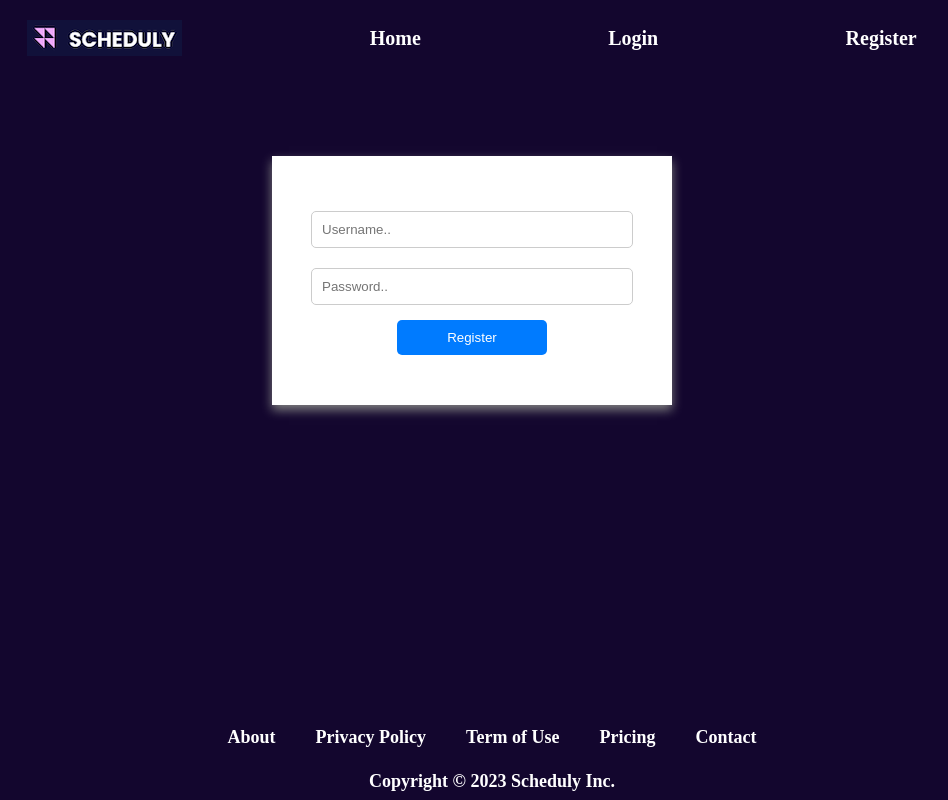
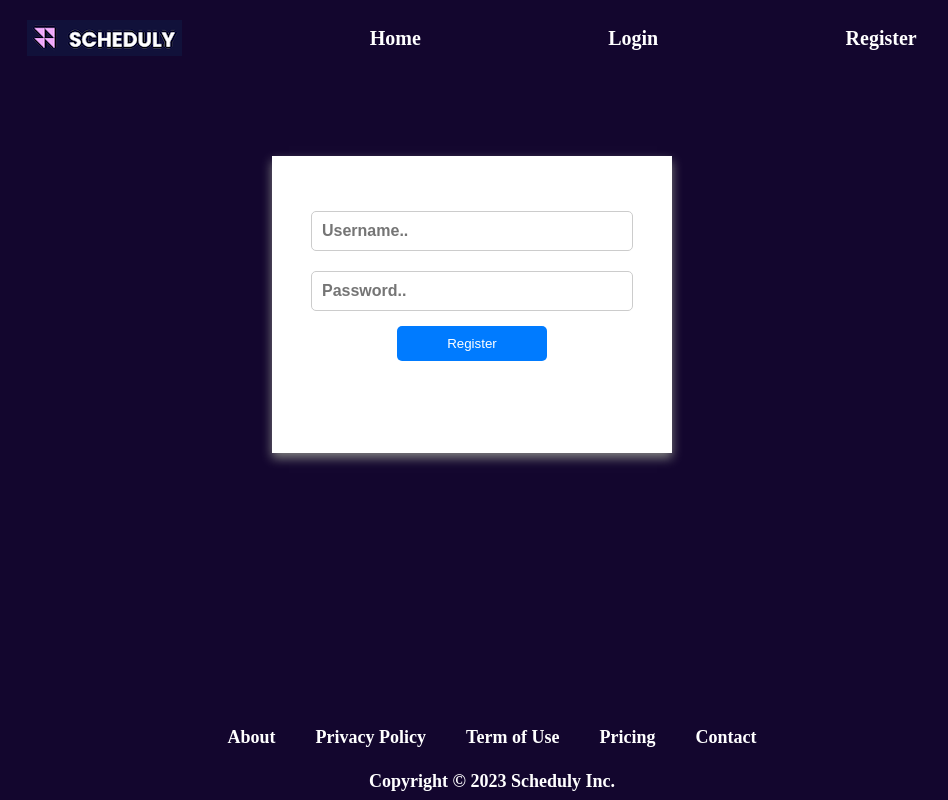
Before and after one commit to DanielL87/task-manager-frontend, a React (Vite) app: page /register in a window 1280 px wide. Shown: the whole page, without its empty margins (168-1116 px from the left). Built offline with nearby package versions, Linux system fonts and the light colour scheme; no server answers.

Commit message:
updated date

```diff
--- a/src/App.css
+++ b/src/App.css
@@ -43,7 +43,9 @@ input {
   margin: 5px 0;
   border: 1px solid #ccc;
   border-radius: 5px;
-  background-color: white;
+  background-color: #ffffff;
+  font-weight: 700;
+  font-size: 16px;
 }
 
 button {
@@ -263,3 +265,8 @@ footer a:hover {
   flex-direction: column;
   gap: 10px;
 }
+
+.error {
+  font-weight: bolder;
+  /* color: #ffffff; */
+}
--- a/src/api/index.js
+++ b/src/api/index.js
@@ -1,4 +1,3 @@
 export const API = "https://scheduly-backend.onrender.com";
 
-
-//export const API = "http://localhost:3000";
+// export const API = "http://localhost:3000";
--- a/src/components/Login.jsx
+++ b/src/components/Login.jsx
@@ -52,8 +52,8 @@ export default function Login() {
           placeholder="Password.."
         />
         <button>Login</button>
+        <p className="error">{error}</p>
       </form>
-      <p>{error}</p>
     </div>
   );
 }
--- a/src/components/Register.jsx
+++ b/src/components/Register.jsx
@@ -49,8 +49,8 @@ export default function Register() {
           placeholder="Password.."
         />
         <button type="submit">Register</button>
+        <p className="error">{error}</p>
       </form>
-      <p>{error}</p>
     </div>
   );
 }
```
